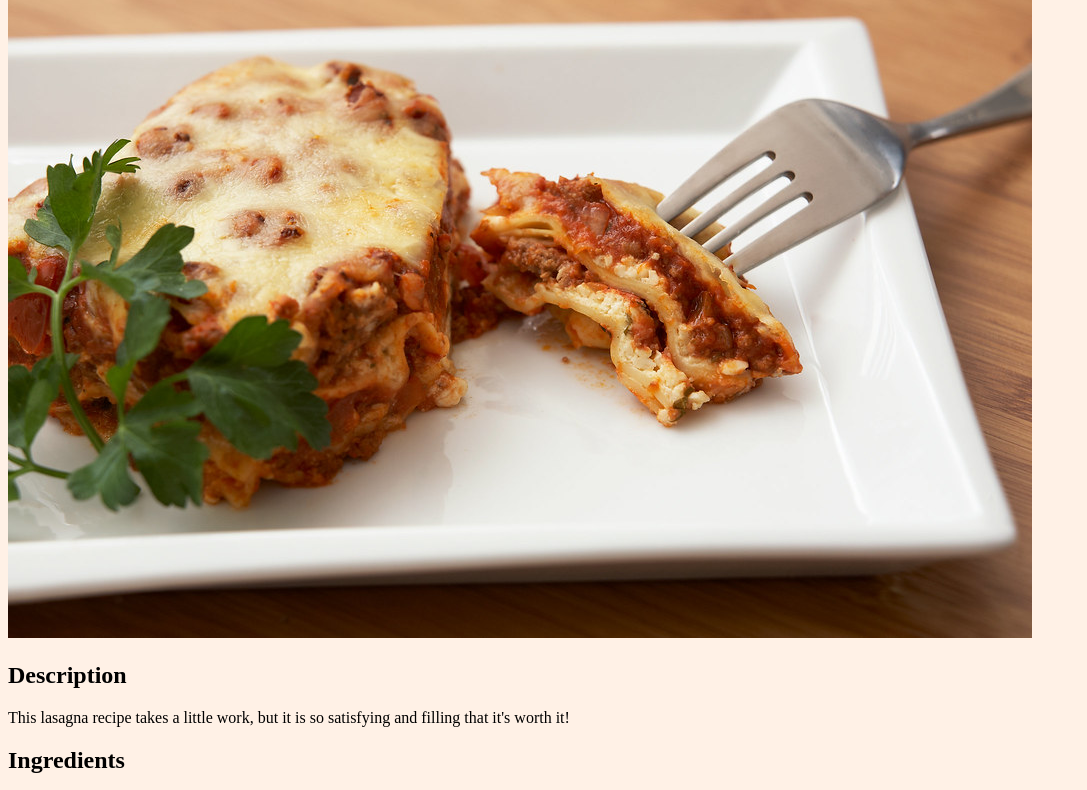
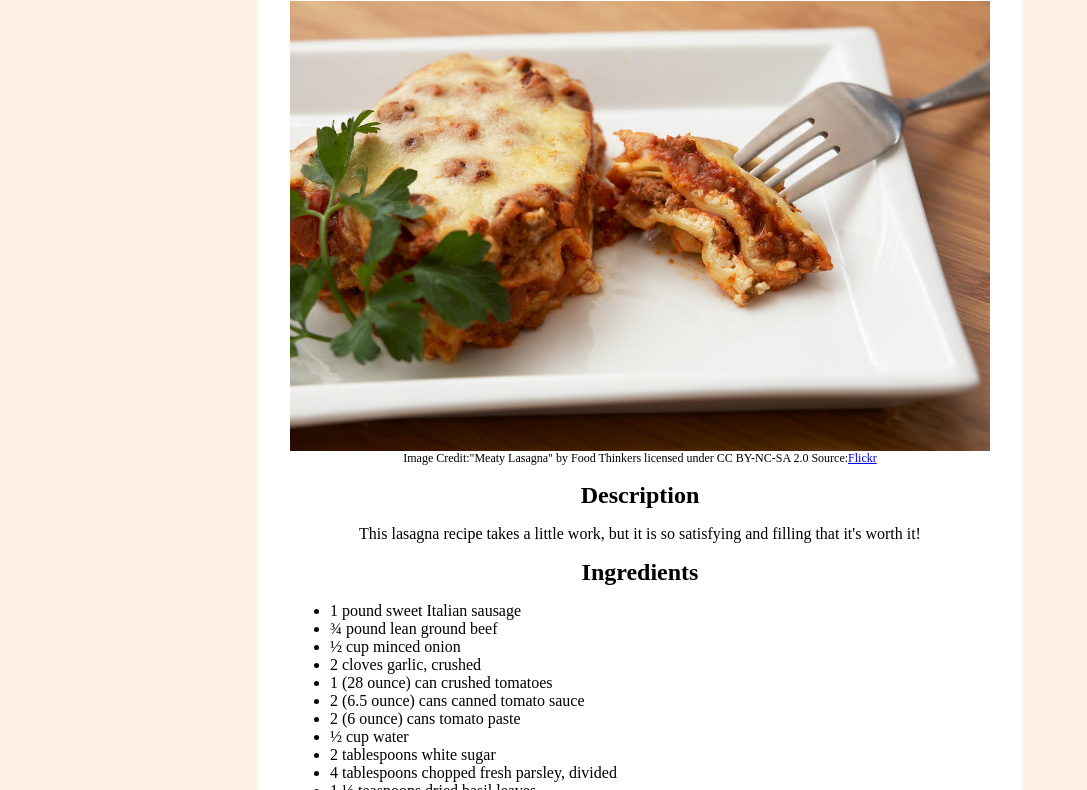
Before and after one commit to Aether-flux24/odin-recipes, a plain HTML site: page recipes/lasagna.html in a window 1280 px wide. Shown: the part 126-916 px from the top of the page, without its empty margins (0-1087 px from the left). Drawn offline with Linux system fonts and the light colour scheme.

Commit message:
Add styling to recipe pages
Update stylesheet to modify the styling of recipe pages.
Move image attribution from footer to directly underneath image.

```diff
--- a/recipes/lasagna.html
+++ b/recipes/lasagna.html
@@ -7,16 +7,22 @@
     <title>Lasagna Recipe</title>
   </head>
   <body>
+    <div class="recipe">
       <a href="../index.html">Home</a>
       <h1>Lasagna Recipe</h1>
       <img src="../images/lasagna.jpg" alt="Plate of meaty lasagna" />
-
+      <p class="credit">
+        Image Credit:"Meaty Lasagna" by Food Thinkers licensed under CC BY-NC-SA
+        2.0 Source:<a
+          href="https://www.flickr.com/photos/foodthinkers/4302644177"
+          >Flickr</a
+        >
+      </p>
       <h2>Description</h2>
       <p>
         This lasagna recipe takes a little work, but it is so satisfying and
         filling that it's worth it!
       </p>
-
       <h2>Ingredients</h2>
       <ul>
         <li>1 pound sweet Italian sausage</li>
@@ -40,19 +46,18 @@
         <li>¾ pound mozzarella cheese, sliced</li>
         <li>¾ cup grated Parmesan cheese</li>
       </ul>
-
       <h2>Steps</h2>
       <ol>
         <li>Gather all your ingredients.</li>
         <li>
-        Cook sausage, ground beef, onion, and garlic in a Dutch oven over medium
-        heat until well browned.
+          Cook sausage, ground beef, onion, and garlic in a Dutch oven over
+          medium heat until well browned.
         </li>
         <li>
-        Stir in crushed tomatoes, tomato sauce, tomato paste, and water. Season
-        with sugar, 2 tablespoons parsley, basil, 1 teaspoon salt, Italian
-        seasoning, fennel seeds, and pepper. Simmer, covered, for about 1 ½
-        hours, stirring occasionally.
+          Stir in crushed tomatoes, tomato sauce, tomato paste, and water.
+          Season with sugar, 2 tablespoons parsley, basil, 1 teaspoon salt,
+          Italian seasoning, fennel seeds, and pepper. Simmer, covered, for
+          about 1 ½ hours, stirring occasionally.
         </li>
         <li>
           Bring a large pot of lightly salted water to a boil. Cook lasagna
@@ -65,11 +70,11 @@
         </li>
         <li>Preheat the oven to 375 degrees F (190 degrees C).</li>
         <li>
-        To assemble, spread 1 ½ cups of meat sauce in the bottom of a 9x13-inch
-        baking dish. Arrange 6 noodles lengthwise over meat sauce, overlapping
-        slightly. Spread with 1/2 of the ricotta cheese mixture. Top with 1/3 of
-        the mozzarella cheese slices. Spoon 1 ½ cups meat sauce over mozzarella,
-        and sprinkle with 1/4 cup Parmesan cheese.
+          To assemble, spread 1 ½ cups of meat sauce in the bottom of a
+          9x13-inch baking dish. Arrange 6 noodles lengthwise over meat sauce,
+          overlapping slightly. Spread with 1/2 of the ricotta cheese mixture.
+          Top with 1/3 of the mozzarella cheese slices. Spoon 1 ½ cups meat
+          sauce over mozzarella, and sprinkle with 1/4 cup Parmesan cheese.
         </li>
         <li>
           Repeat layers, and top with remaining mozzarella and Parmesan cheese.
@@ -77,22 +82,14 @@
           spray or make sure the foil does not touch the cheese.
         </li>
         <li>
-        Bake in the preheated oven for 25 minutes. Remove the foil and bake for
-        an additional 25 minutes.
+          Bake in the preheated oven for 25 minutes. Remove the foil and bake
+          for an additional 25 minutes.
         </li>
         <li>
           Let the lasagna rest at room temperature for about 15 minutes before
           cutting; this helps it set and firm up.
         </li>
       </ol>
-    <footer>
-      <p>
-        Image Credit:"Meaty Lasagna" by Food Thinkers licensed under CC BY-NC-SA
-        2.0 Source:<a
-          href="https://www.flickr.com/photos/foodthinkers/4302644177"
-          >Flickr</a
-        >
-      </p>
-    </footer>
+    </div>
   </body>
 </html>
--- a/styles.css
+++ b/styles.css
@@ -20,3 +20,33 @@ body {
   margin: 0 auto;
   margin-bottom: 32px;
 }
+
+.recipe {
+  background-color: white;
+  width: 90%;
+  max-width: 700px;
+  padding: 32px;
+  margin: 0 auto;
+}
+
+.recipe h1,
+h2 {
+  text-align: center;
+  margin: 16px auto;
+}
+
+.recipe p {
+  text-align: center;
+}
+
+.recipe img {
+  width: 100%;
+  max-width: 700px;
+  display: block;
+  margin: 0 auto;
+}
+
+.credit {
+  margin: 0 auto;
+  font-size: 12px;
+}
```
Also changed, not shown: recipes/mac-n-cheese.html (+14 -17 lines), recipes/peach-cobbler.html (+18 -19 lines). Lines whose indentation alone changed are shown as unchanged.
